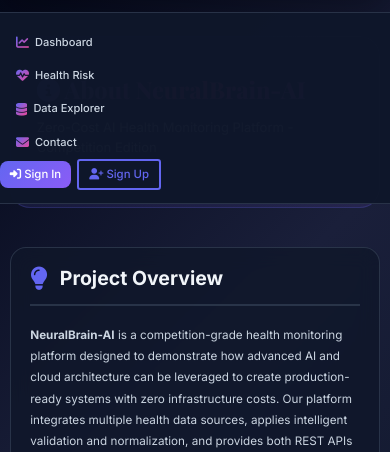
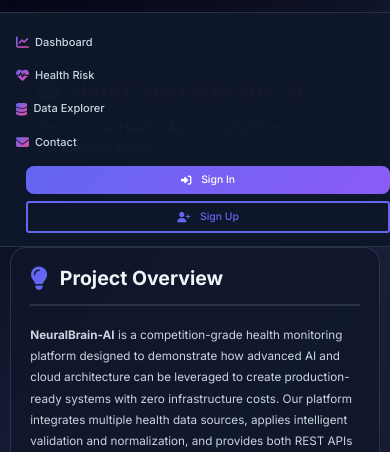
Before and after one commit to Josaphat12-tech/NeuralBrain-AI-Hawei-Developer--Competition, a Flask app: page /about in a window 390 px wide, after a click that opens the changed part. Shown: the part 56-508 px from the top of the page. Run offline with Flask 3, Linux system fonts and the light colour scheme.

Commit message:
fix: make Sign In and Sign Up navbar buttons fully responsive on mobile devices

```diff
--- a/NeuralBrain-AI/templates/base.html
+++ b/NeuralBrain-AI/templates/base.html
@@ -830,6 +830,72 @@
             padding: 0.375rem 0.75rem;
             font-size: 0.875rem;
         }
+
+        /* Auth Buttons Responsive Styles */
+        .auth-buttons-container {
+            display: flex;
+            align-items: center;
+            margin-left: auto;
+        }
+
+        .auth-buttons-wrapper {
+            display: flex;
+            align-items: center;
+            gap: 0.5rem;
+            flex-wrap: wrap;
+            justify-content: flex-end;
+        }
+
+        .auth-btn {
+            white-space: nowrap;
+            display: inline-flex;
+            align-items: center;
+            gap: 0.5rem;
+        }
+
+        .auth-btn .btn-text {
+            display: inline;
+        }
+
+        /* Mobile responsiveness */
+        @media (max-width: 992px) {
+            .auth-buttons-wrapper {
+                width: 100%;
+                justify-content: flex-start;
+                margin-top: 0.5rem;
+                padding-left: 2rem;
+                gap: 0.75rem;
+            }
+
+            .auth-btn {
+                padding: 0.5rem 0.75rem !important;
+                font-size: 0.85rem;
+            }
+        }
+
+        @media (max-width: 576px) {
+            .auth-buttons-wrapper {
+                flex-direction: column;
+                width: 100%;
+                align-items: stretch;
+                gap: 0.5rem;
+            }
+
+            .auth-btn {
+                width: 100%;
+                justify-content: center;
+                padding: 0.5rem 1rem !important;
+                font-size: 0.8rem;
+            }
+
+            .auth-btn .btn-text {
+                display: inline;
+            }
+
+            .auth-btn i {
+                margin-right: 0.25rem;
+            }
+        }
     </style>
 
     {% block extra_css %}{% endblock %}
@@ -867,13 +933,13 @@
                             <i class="fas fa-envelope"></i> Contact
                         </a>
                     </li>
-                    <li class="nav-item ms-auto">
-                        <div class="d-flex align-items-center gap-2">
-                            <a class="btn btn-primary btn-sm" href="#">
-                                <i class="fas fa-sign-in-alt"></i> Sign In
+                    <li class="nav-item ms-auto auth-buttons-container">
+                        <div class="auth-buttons-wrapper">
+                            <a class="btn btn-primary btn-sm auth-btn" href="#">
+                                <i class="fas fa-sign-in-alt"></i> <span class="btn-text">Sign In</span>
                             </a>
-                            <a class="btn btn-outline-primary btn-sm" href="#">
-                                <i class="fas fa-user-plus"></i> Sign Up
+                            <a class="btn btn-outline-primary btn-sm auth-btn" href="#">
+                                <i class="fas fa-user-plus"></i> <span class="btn-text">Sign Up</span>
                             </a>
                         </div>
                     </li>
```
